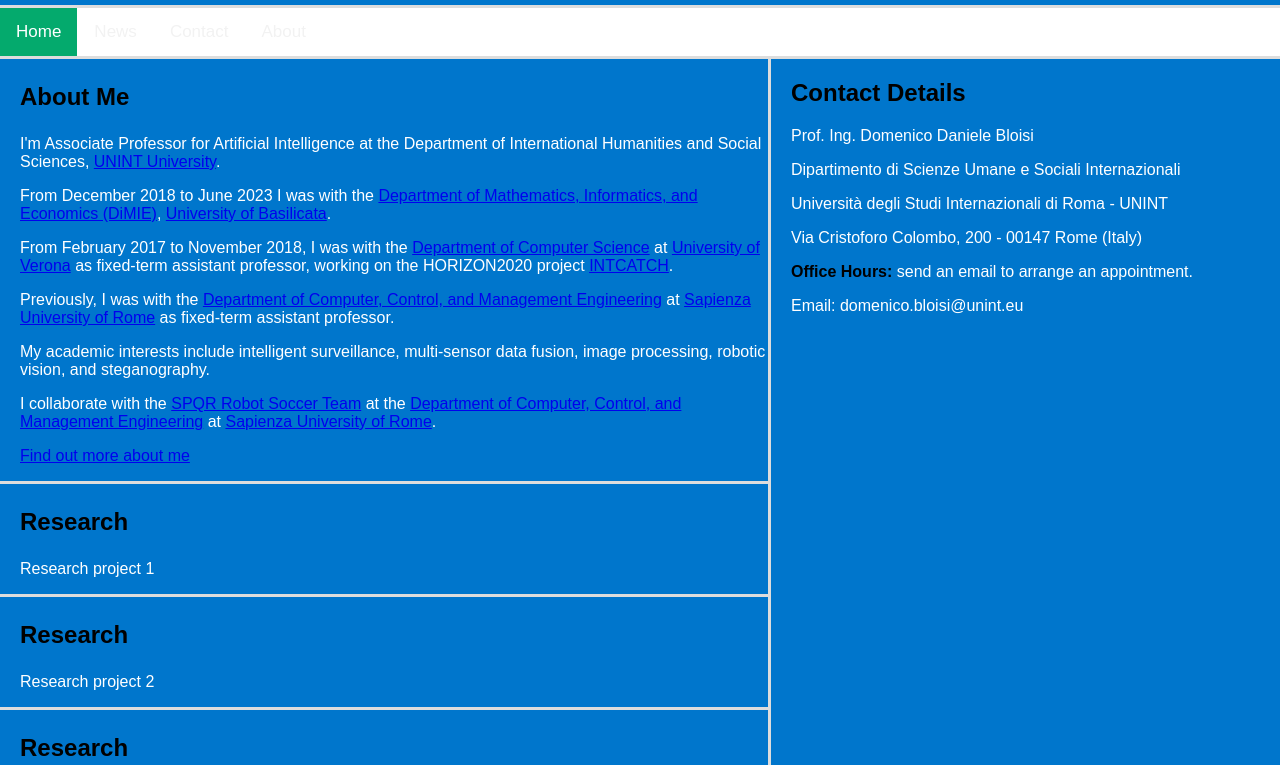
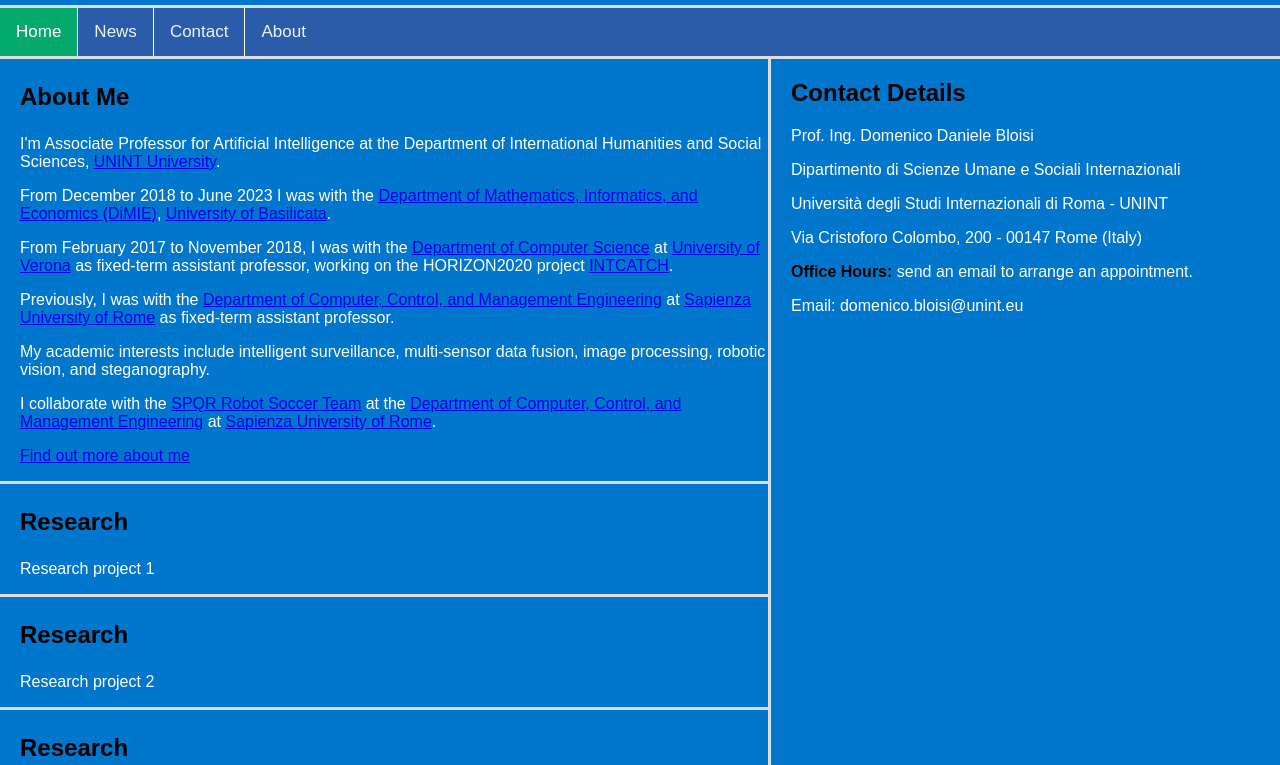
Before and after one commit to dbloisi/dbloisi.github.io, a plain HTML site: page personal-site/default.html in a window 1280 px wide. Shown: the part 235-1000 px from the top of the page. Drawn offline with Linux system fonts and the light colour scheme.

Commit message:
Update default.html

```diff
--- a/personal-site/default.html
+++ b/personal-site/default.html
@@ -136,7 +136,7 @@ footer {
 
 #navbar {
   overflow: hidden;
-  background-color: ##2a5caa;
+  background-color: #2a5caa;
   border-top-style:solid;
   border-top-color: #dddddd;
 }
```
